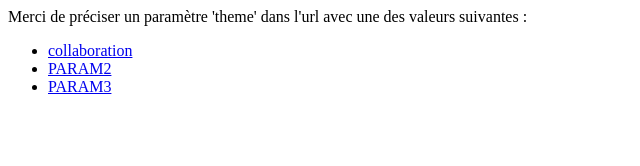
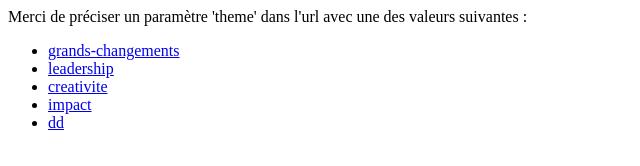
Before and after one commit to thecamp-toolbox/RandomPassContent, a plain HTML site: page index.html in a window 1280 px wide. Shown: the whole page, without its empty margins (0-640 px from the left). Drawn offline with Linux system fonts and the light colour scheme.

Commit message:
avec les vrais contenus et les thématiques qui vont bien

```diff
--- a/index.html
+++ b/index.html
@@ -11,26 +11,79 @@
 // define random pages url, per themes
 var randomPages = [];
 
-randomPages["collaboration"] =
-                  ["https://www.youtube.com/watch?v=IUMTaAQ43lY",
-                   "https://www.youtube.com/watch?v=9cmWFdBYM0M",
-                   "https://www.youtube.com/watch?v=KW3Vg-aiey0",
-                   "https://www.youtube.com/watch?v=qyRnqVAS_ho",
-                   "https://www.youtube.com/watch?v=DiTR5ExSAWw"];
+randomPages["grands-changements"] =
+  ["https://bit.ly/1LTRXzT",
+  "https://stanford.io/2e0yBO7",
+  "https://bit.ly/2ii1J3s",
+  "https://mck.co/2N642F6",
+  "https://bit.ly/2EIApVw",
+  "https://bit.ly/2XaR3Xi",
+  "https://www.youtube.com/watch?v=NeLokJmM-ns",
+  "https://www.youtube.com/watch?v=d4TJ4NY1IA0",
+  "https://www.youtube.com/watch?v=ZGGDKC3GlrI",
+  "https://www.youtube.com/watch?v=iDgT__5MS8Q",
+  "https://www.youtube.com/watch?v=iscwuujSr_8&t=110s",
+  "https://www.youtube.com/watch?v=2pp17E4E-O8",
+  "https://bit.ly/2GP2deA",
+  "https://bit.ly/2GLSTYW",
+  "https://bbc.in/2NjcUrn",
+  "http://observatory.tec.mx",
+  "https://bit.ly/1hHuwba",
+  "https://bit.ly/2trbamD",
+  "https://bit.ly/2A9ihTA"];
 
-randomPages["PARAM2"] =
-                  ["https://developer.mozilla.org/fr/docs/Web/JavaScript/Reference/Objets_globaux/Array/push",
-                  "https://stackoverflow.com/questions/4291431/how-to-get-the-keys-of-an-array-using-javascript",
-                  "https://translate.google.com/#view=home&op=translate&sl=fr&tl=en&text=Le%20management%20par%20l%E2%80%99engagement"];
+randomPages["leadership"] =
+  ["https://bit.ly/1lGoUOr",
+  "https://bit.ly/2zWxhVJ",
+  "https://bit.ly/2HW7yyk",
+  "https://bit.ly/2sEg7s5",
+  "http://artofhosting.org/fr",
+  "https://www.francetvinfo.fr/sciences/sciences-comment-prend-on-une-decision_2145496.html",
+  "https://bit.ly/2TeEBqG",
+  "https://bit.ly/2EhenLW",
+  "https://bit.ly/2GPeUpU",
+  "https://bit.ly/17l4aKp",
+  "https://bit.ly/2S9T1Dy",
+  "https://bit.ly/2GNm3qS",
+  "https://bit.ly/2HqFwhB",
+  "https://bit.ly/2QAjnOX",
+  "https://bit.ly/2PA95hc"
+  ];
 
-randomPages["PARAM3"] =
-                  ["https://www.youtube.com/watch?v=IUMTaAQ43lY",
-                   "https://www.youtube.com/watch?v=9cmWFdBYM0M",
-                   "https://www.youtube.com/watch?v=KW3Vg-aiey0",
-                   "https://www.youtube.com/watch?v=qyRnqVAS_ho",
-                   "https://www.youtube.com/watch?v=DiTR5ExSAWw"];
+randomPages["creativite"] =
+  ["https://www.youtube.com/watch?v=4AoZ_VnXfh4",
+  "https://bit.ly/2GupIKT",
+  "https://www.youtube.com/watch?v=VPbjSnZnWP0",
+  "https://bit.ly/2GUD5DB",
+  "youtu.be/2FA-IuDTMjE",
+  "http://fr-fr.facebook.com/groups/VirtualityForReality",
+  "https://bit.ly/2tsD69O"
+  ];
 
+randomPages["impact"] =
+  ["https://bit.ly/2SZrR6Z",
+  "https://bit.ly/2EgC07h",
+  "https://bit.ly/2Njeolr",
+  "https://activer-economie-circulaire.com/podcast",
+  "https://www.marseille-solutions.fr/solutions",
+  "https://www.youtube.com/watch?v=56EQCSlp8e4",
+  "https://bit.ly/1PkGF70",
+  "https://bit.ly/1QVx1JD",
+  "https://bit.ly/2EhpunW",
+  "https://bit.ly/2fadW75"
+  ];
 
+randomPages["dd"] =
+  ["https://journey.circularamsterdam.com/circularamsterdam#173727",
+  "http://materialfinite.com/",
+  "https://usbeketrica.com/article/tom-szaky-25-multinationales-zero-dechet",
+  "https://www.huffingtonpost.fr/2019/01/28/pour-passer-au-zero-dechet-danone-carrefour-et-coca-vont-proposer-un-service-de-consigne_a_23654619",
+  "https://madeinmarseille.net/43672-trottinette-electrique-libre-service/",
+  "https://www.novethic.fr/actualite/environnement/climat/isr-rse/infographie-interdiction-d-acheter-une-voiture-neuve-ou-de-prendre-un-long-courrier-couvre-feu-thermique-quotas-sur-les-produits-importes-les-mesures-chocs-pour-rester-sous-1-5-c-146877.html",
+  "https://www.lebonbon.fr/paris/healthy/the-naked-shop-l-adresse-ideale-pour-passer-au-zero-dechet/",
+  "https://www.youtube.com/watch?v=7saOOyc5opE",
+  "https://www.facebook.com/franceinfovideo/videos/vb.266677330042439/252944415612437/?type=2&theater"
+  ];
 
 //Get url parameter "theme"
 var theme = getURLParameter('theme');
```
